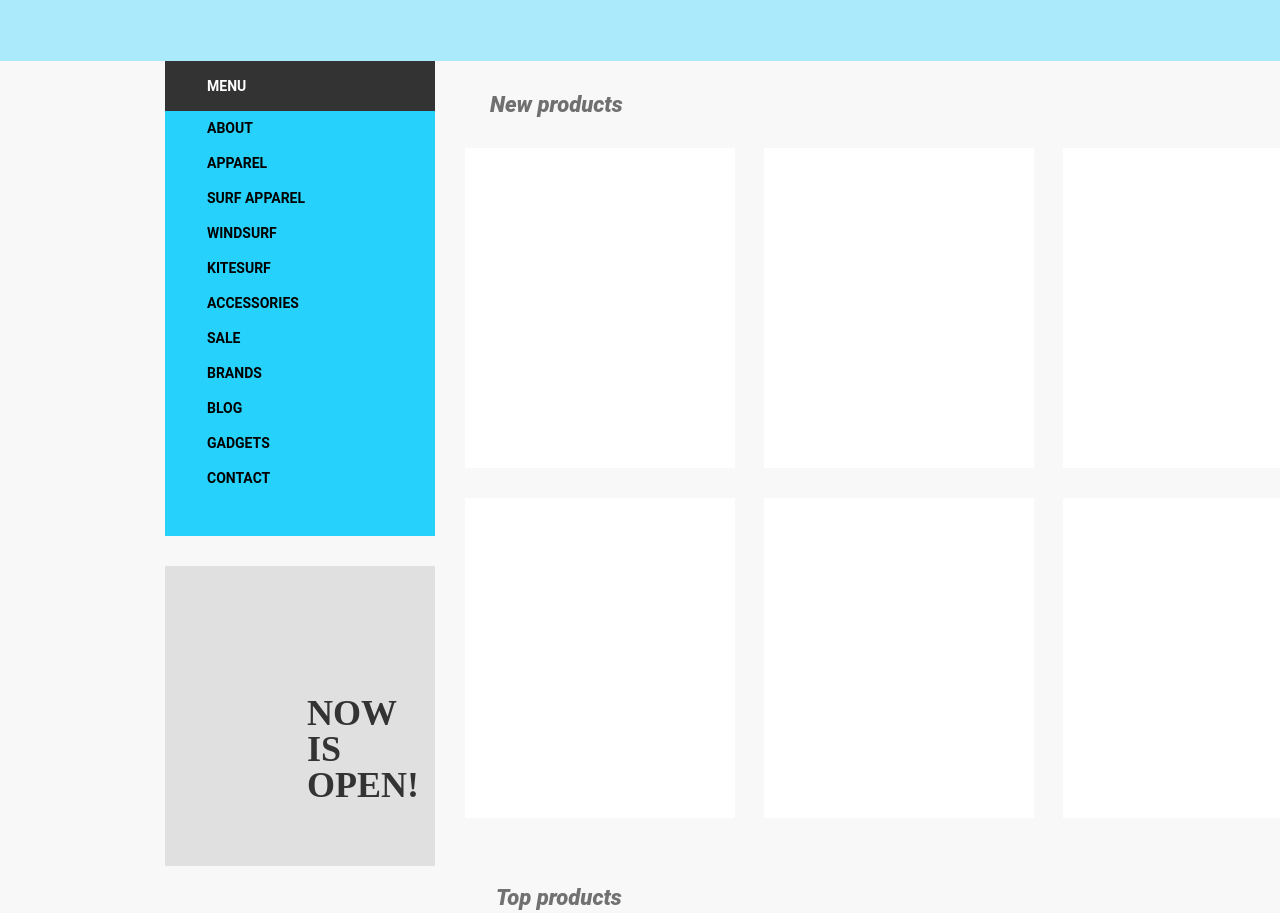
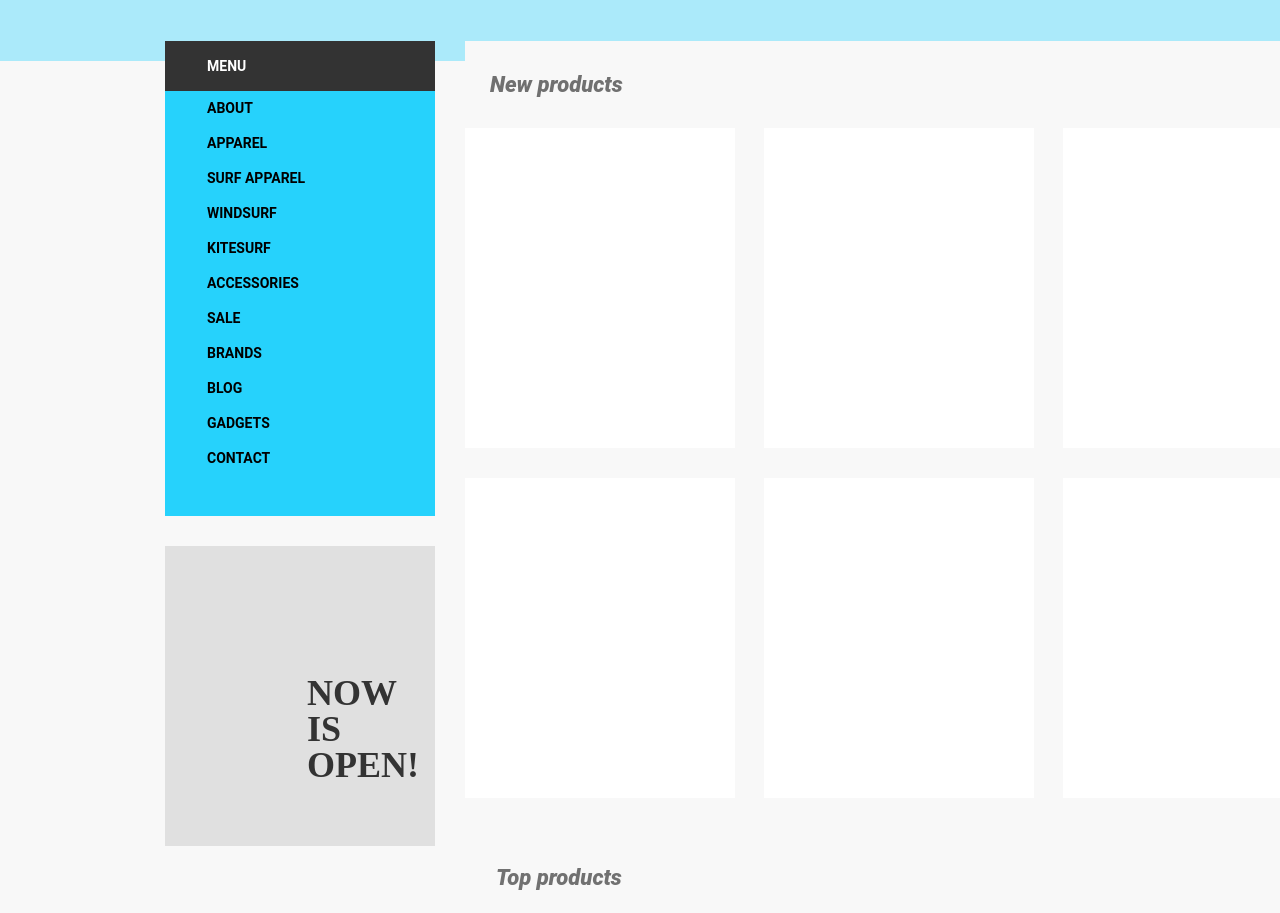
Before and after one commit to AXMD/surfshop, a plain HTML site: page index.html in a window 1280 px wide. Shown: the part 639-1552 px from the top of the page. Drawn offline with Linux system fonts and the light colour scheme; a web font is replaced by a local one.

Commit message:
position: relative; top: -20px;

```diff
--- a/style.css
+++ b/style.css
@@ -16,6 +16,7 @@
 .container{
 	width: 1500px;
 	height: 3365px;
+	margin: 0 auto;
 }
 
 .header{
@@ -36,6 +37,8 @@
 	float: right;
 	margin-right: 165px;
 	margin-bottom: 30px;
+	position: relative;
+	top: -20px;
 }
 
 .menu_and_box{
@@ -43,6 +46,8 @@
 	height: 805px;
 	float: left;
 	margin-left: 165px;
+	position: relative;
+	top: -20px;
 }
 
 .brand{
```
Also changed, not shown: 1 other file.
